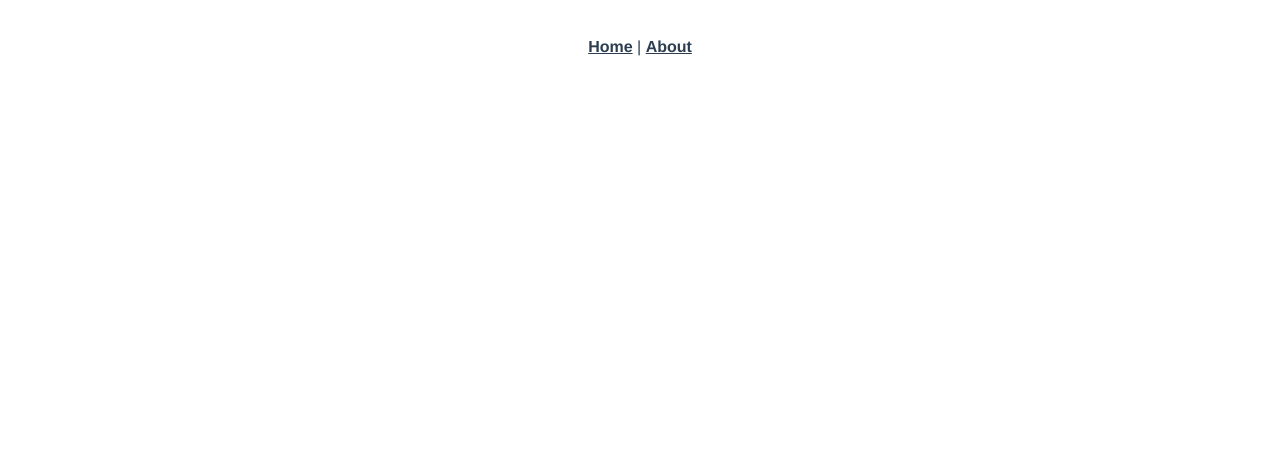
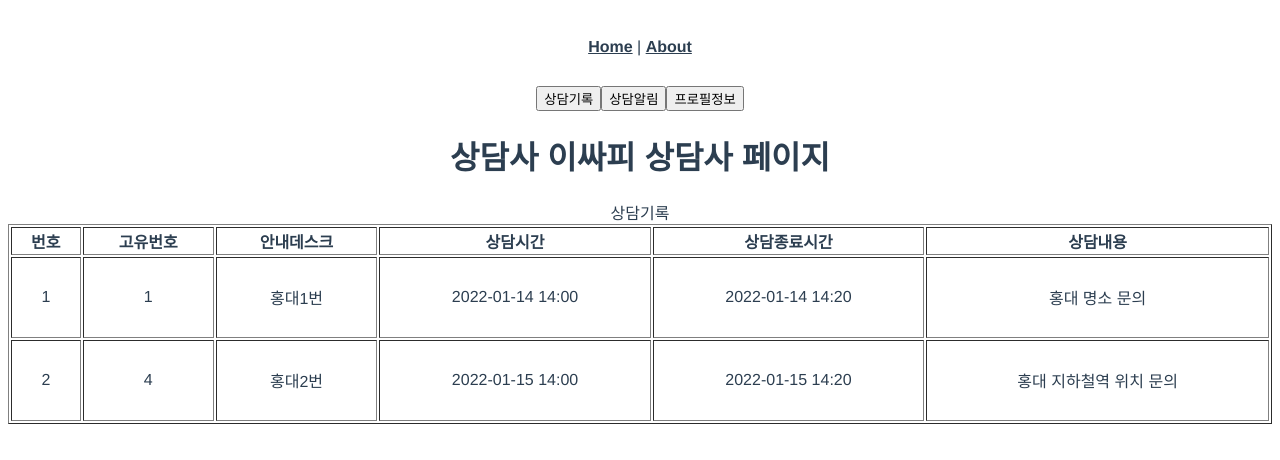
Before and after one commit to ehfmakan123/In4Seoul_WebRtc, a Vue app in the folder frontend/: page /staff in a window 1280 px wide. Before the commit this address had no page. Shown: the top 460 px of the page. Built offline with nearby package versions, Linux system fonts and the light colour scheme.

Commit message:
Feat: Add StaffHome TC
StaffHome 테스트코드 추가

#80

```diff
--- /dev/null
+++ b/frontend/src/components/staff/StaffHomeTableItem.vue
@@ -0,0 +1,28 @@
+<template>
+  <tr align="center" bgcolor="white">
+      <td>{{ index }}</td>
+      <td>{{ tableItem.id }}</td>
+      <td>{{ tableItem.deskName }}</td>
+      <td>{{ tableItem.startTime }}</td>
+      <td>{{ tableItem.endTime }}</td>
+      <td>{{ tableItem.content }}</td>
+  </tr>
+</template>
+
+<script>
+export default {
+  name: 'StaffHometableItem',
+  props: {
+    index: { type: String },
+    tableItem: { type: Object },
+  },
+  setup(props) {
+    console.log(`${props.index}번째 StaffHomeTableItem `,props.key,props.tableItem) // key가 안나옴
+
+  }
+}
+</script>
+
+<style>
+
+</style>
--- a/frontend/src/views/StaffHome.vue
+++ b/frontend/src/views/StaffHome.vue
@@ -1,14 +1,84 @@
 <template>
-  <div>
+  <div class="staff-side-bar">
+    <button @click="moveToStaffHome">상담기록</button>
+    <button @click="clickAlarm">상담알림</button>
+    <button @click="moveToStaffProfile">프로필정보</button>
+  </div>
+  <div class="staff-main">
+    <h1>상담사 이싸피 상담사 페이지</h1>
+    <table
+            border="1"
+            width="100%"
+            height="200">
+            <caption>상담기록</caption>
+            <thead>
+                <tr align="center" bgcolor="white">
+                    <th>번호</th>
+                    <th>고유번호</th>
+                    <th>안내데스크</th>
+                    <th>상담시간</th>
+                    <th>상담종료시간</th>
+                    <th>상담내용</th>
+                </tr>
+            </thead>
+
+            <tbody>
+              <StaffHometableItem v-for="(tableItem, index) in testArray" :key="index" :index="(index+1).toString()" :tableItem="tableItem"/>
+            </tbody>
+        </table>
   </div>
 </template>
 
 <script>
 // @ is an alias to /src
+import { useRouter} from 'vue-router'
+import { ref } from 'vue'
+import StaffHometableItem from '@/components/staff/StaffHomeTableItem.vue'
 
 export default {
   name: 'StaffHome',
   components: {
+    StaffHometableItem,
+  },
+  setup() {
+    const router = useRouter()
+    let testArray = ref([
+      {
+        "id": "1",
+        "deskName": "홍대1번",
+        "startTime": "2022-01-14 14:00",
+        "endTime": "2022-01-14 14:20",
+        "content": "홍대 명소 문의"
+      },
+      {
+        "id": "4",
+        "deskName": "홍대2번",
+        "startTime": "2022-01-15 14:00",
+        "endTime": "2022-01-15 14:20",
+        "content": "홍대 지하철역 위치 문의"
+      }
+    ])
+
+    const moveToStaffHome = () => {
+      console.log("상담기록으로 이동 버튼 클릭됨!")
+      router.push({ name: 'StaffHome' })
+    }
+
+    const clickAlarm = () => {
+      console.log("알람버튼 클릭됨!")
+    }
+
+    const moveToStaffProfile = () => {
+      console.log("스태프 프로필로 이동 버튼 클릭됨!")
+      router.push({ name: 'StaffProfile' })
+    }
+
+    return {
+      testArray,
+      moveToStaffHome,
+      clickAlarm,
+      moveToStaffProfile,
+    }
   }
 }
 </script>
```
